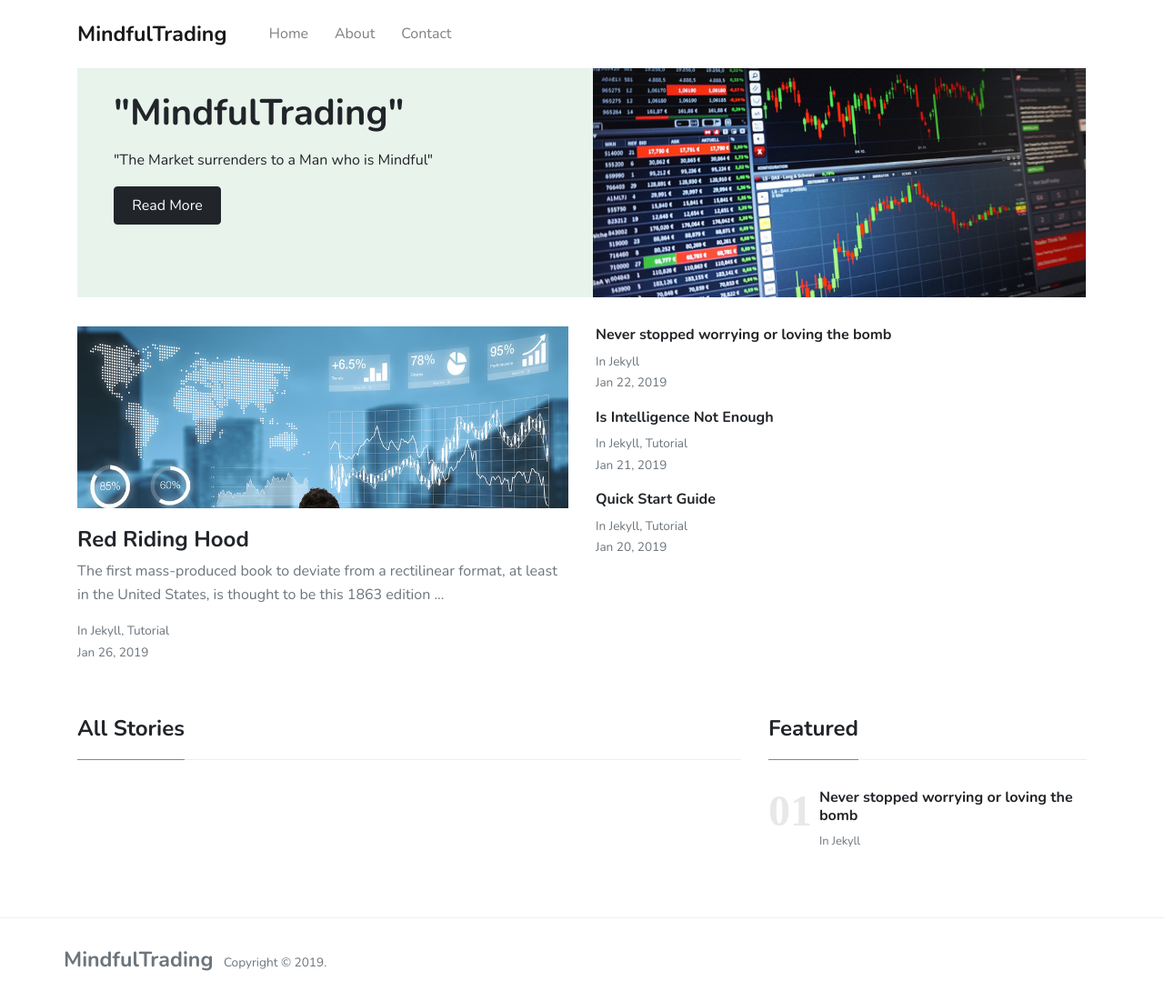
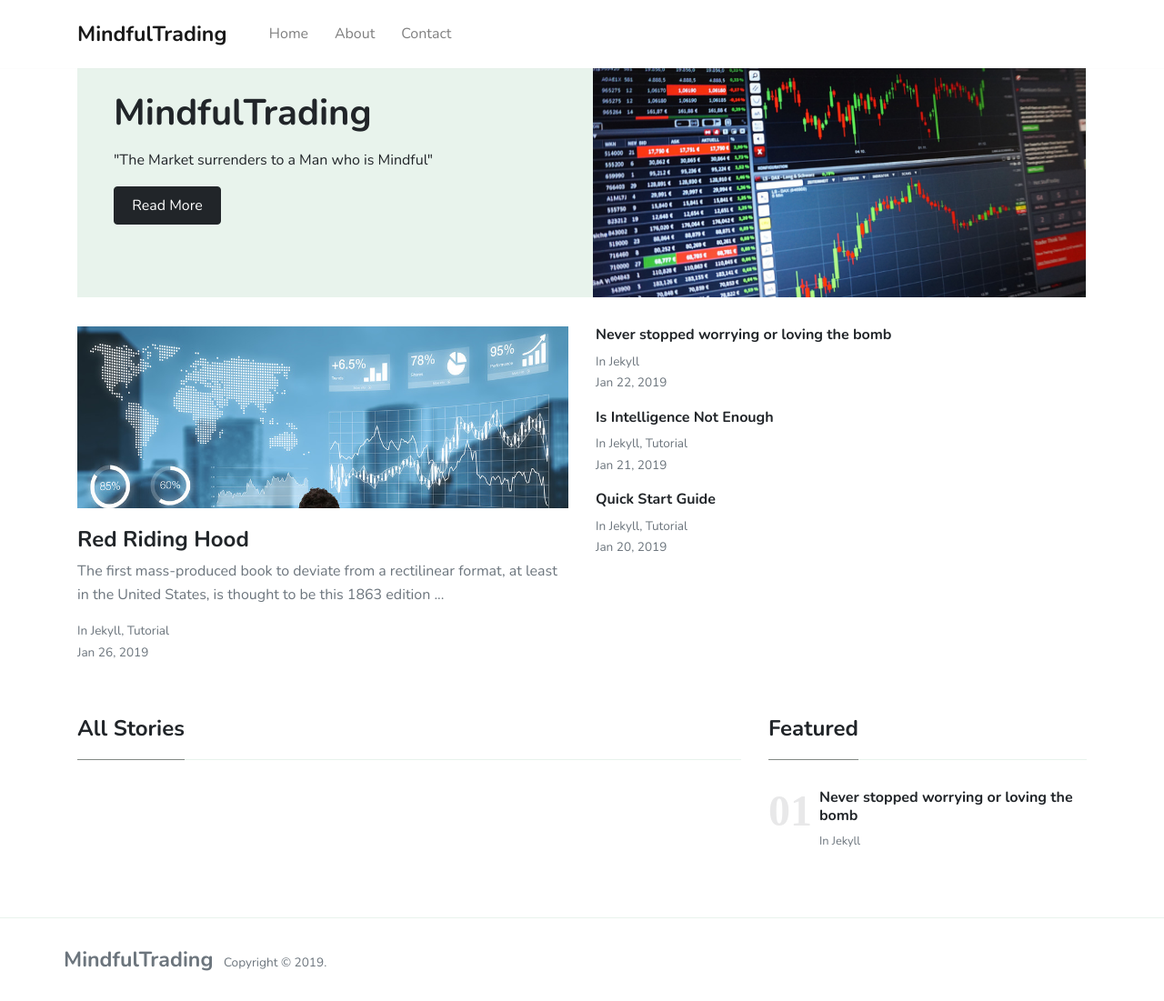
Before and after one commit to karthiikselvam/MindfulTrading, a Jekyll site: the page built from index.html, in a window 1280 px wide and 1101 px high. Shown: the whole window at 91% size. Built offline with Jekyll 4.4.1, drawn with Linux system fonts in a browser that asks for light colours; nearby versions of some CDN libraries; the list of posts is cut into pages by our own code.

Commit message:
Update from Forestry.io karthikselvaam@gmail.com updated index.html

```diff
--- a/index.html
+++ b/index.html
@@ -15,7 +15,7 @@ description: by Karthik
     <div class="pl-4 pr-0 h-100 tofront">
         <div class="row justify-content-between">
             <div class="col-md-5 pt-6 pb-6 align-self-center">
-                <h1 class="mb-3 font-weight-bold">"MindfulTrading"</h1>
+                <h1 class="mb-3 font-weight-bold">MindfulTrading</h1>
                 <p class="mb-3">
                     "The Market surrenders to a Man who is Mindful"
                 </p>
```
